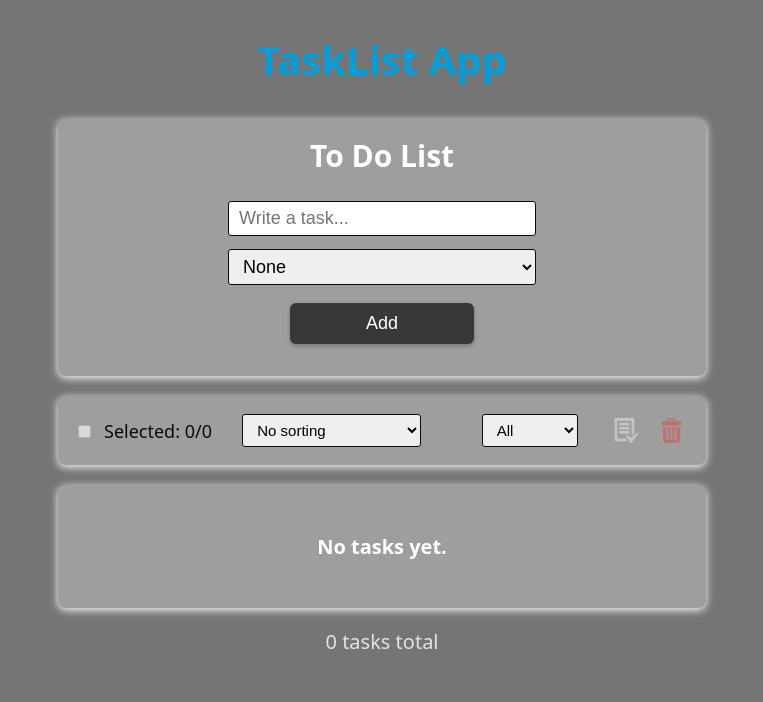
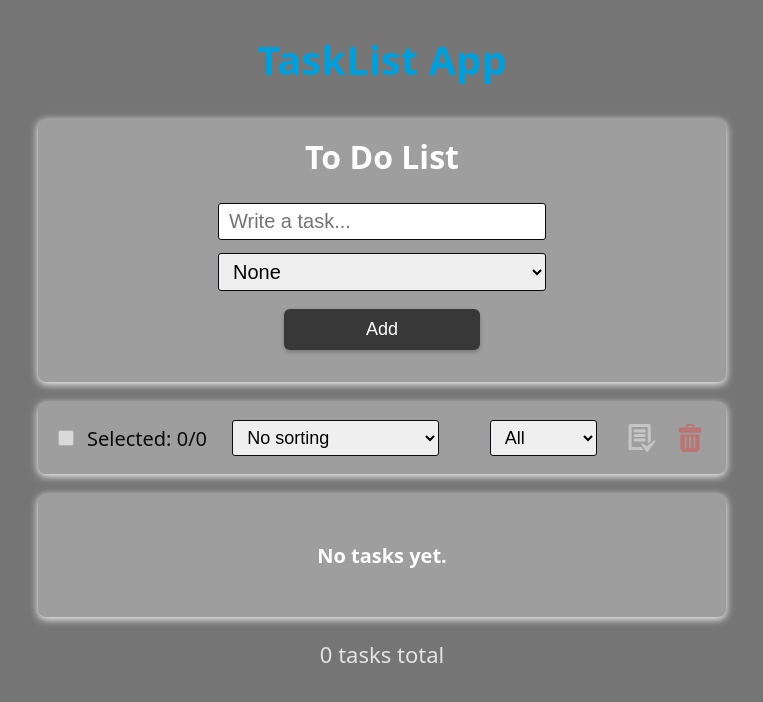
Before and after one commit to StefanGIvan/task-list-react-app, a React (Vite) app: page / in a window 1280 px wide. Shown: the top 702 px of the page, without its empty margins (258-1021 px from the left). Built offline with nearby package versions, Linux system fonts and the light colour scheme.

Commit message:
- Resized checkboxed and text size - Disabled the animation reorder on sortMode

```diff
--- a/src/App.css
+++ b/src/App.css
@@ -1,7 +1,7 @@
 .app-shell {
   box-sizing: border-box;
   width: 100%;
-  max-width: 720px;
+  max-width: 1100px;
   margin: 32px auto;
   padding: 0 20px;
 }
@@ -16,7 +16,7 @@
 
 /*card design*/
 .card {
-  max-width: 720px;
+  max-width: 1100px;
   width: 100%;
   margin: 20px 0;
   background: var(--mediumGray);
--- a/src/components/tasklist/TaskList.jsx
+++ b/src/components/tasklist/TaskList.jsx
@@ -246,6 +246,7 @@ export default function TaskList() {
             onChange={(event) => setTaskText(event.target.value)}
             placeholder="Write a task..."
           />
+          {/*Priority selector*/}
           <select
             className="tasklist-select-priority"
             value={taskPriority}
@@ -282,7 +283,10 @@ export default function TaskList() {
           <EmptyState />
         ) : (
           <DragDropContext onDragEnd={handleDragEnd}>
-            <Droppable droppableId="task-list">
+            <Droppable
+              droppableId="task-list"
+              isDropDisabled={sortMode !== "none"}
+            >
               {(provided) => (
                 <ul
                   className="tasklist-items-container"
@@ -295,6 +299,7 @@ export default function TaskList() {
                       key={task.id}
                       draggableId={task.id}
                       index={index}
+                      isDragDisabled={sortMode !== "none"}
                     >
                       {/*Some props are for DnD feature*/}
                       {(provided) => (
@@ -305,9 +310,12 @@ export default function TaskList() {
                           onDelete={deleteTask}
                           onUpdateChecked={toggleChecked}
                           onToggleCompleted={toggleCompleted}
-                          dragHandleProps={provided.dragHandleProps}
+                          dragHandleProps={
+                            sortMode === "none" ? provided.dragHandleProps : {}
+                          }
                           dragProps={provided.draggableProps}
                           ref={provided.innerRef}
+                          ariaDisabled={sortMode !== "none"}
                         />
                       )}
                     </Draggable>
--- a/src/components/tasklist/styles/HeaderActions.css
+++ b/src/components/tasklist/styles/HeaderActions.css
@@ -1,5 +1,10 @@
 .tasklist-actions {
   margin: 20px 0;
+}
+
+.header-checkbox {
+  height: 16px;
+  width: 16px;
 }
 
 .header-checkbox:hover {
@@ -9,13 +14,13 @@
 }
 
 .header-info {
-  font-size: 18px;
+  font-size: 20px;
   padding-left: 10px;
 }
 
 .header-select-sort {
+  font-size: 18px;
   padding: 6px 10px;
-  font-size: 15px;
   border: 1px solid var(--black);
   border-radius: 3px;
   margin: auto;
@@ -28,8 +33,8 @@
 }
 
 .header-select-filter {
+  font-size: 18px;
   padding: 6px 10px;
-  font-size: 15px;
   border: 1px solid var(--black);
   border-radius: 3px;
   margin: auto;
@@ -63,8 +68,8 @@
 }
 
 .bulk-complete-icon {
-  width: 25px;
-  height: 25px;
+  width: 28px;
+  height: 28px;
 }
 
 .bulk-complete-button:hover {
@@ -100,6 +105,6 @@
 }
 
 .bulk-delete-icon {
-  width: 25px;
-  height: 25px;
+  width: 28px;
+  height: 28px;
 }
--- a/src/components/tasklist/styles/TaskItem.css
+++ b/src/components/tasklist/styles/TaskItem.css
@@ -8,6 +8,8 @@
 }
 
 .task-checkbox {
+  height: 15px;
+  width: 15px;
   flex: 0 0 auto;
   margin: 0;
 }
@@ -23,7 +25,7 @@
 }
 
 .task-title {
-  font-size: 18px;
+  font-size: 20px;
   padding-left: 10px;
   flex: 1 1 auto;
   min-width: 0;
@@ -52,7 +54,7 @@
 }
 
 .task-priority-text {
-  font-size: 18px;
+  font-size: 20px;
   padding-right: 10px;
 }
 
@@ -73,13 +75,13 @@
 }
 
 .complete-icon {
-  width: 25px;
-  height: 25px;
+  width: 28px;
+  height: 28px;
 }
 
 .undo-icon {
-  width: 25px;
-  height: 25px;
+  width: 28px;
+  height: 28px;
 }
 
 .task-delete-btn {
--- a/src/components/tasklist/styles/TaskList.css
+++ b/src/components/tasklist/styles/TaskList.css
@@ -6,7 +6,7 @@
 
 .tasklist-title {
   text-align: center;
-  font-size: 30px;
+  font-size: 32px;
   font-weight: 600;
   margin-top: 0px;
   margin-bottom: 25px;
@@ -32,7 +32,7 @@
   padding: 6px 10px;
   width: 50%;
   max-width: 420px;
-  font-size: 18px;
+  font-size: 20px;
   border: 1px solid var(--black);
   border-radius: 3px;
   margin: auto;
@@ -50,7 +50,7 @@
   padding: 6px 10px;
   width: 50%;
   max-width: 420px;
-  font-size: 18px;
+  font-size: 20px;
   border: 1px solid var(--black);
   border-radius: 3px;
 }
@@ -89,7 +89,7 @@
   text-align: center;
   color: var(--white);
   margin-top: 12px;
-  font-size: 20px;
+  font-size: 22px;
   opacity: 0.8;
 }
 
```
